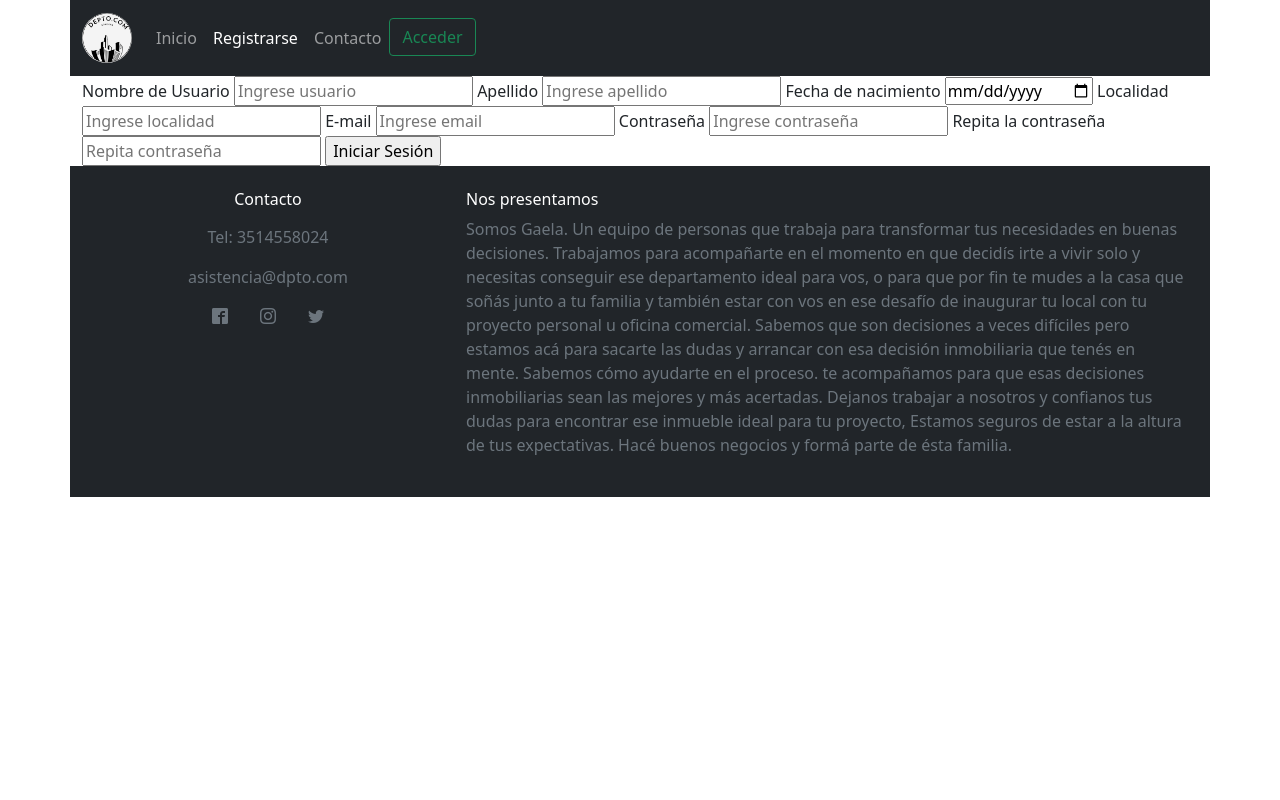
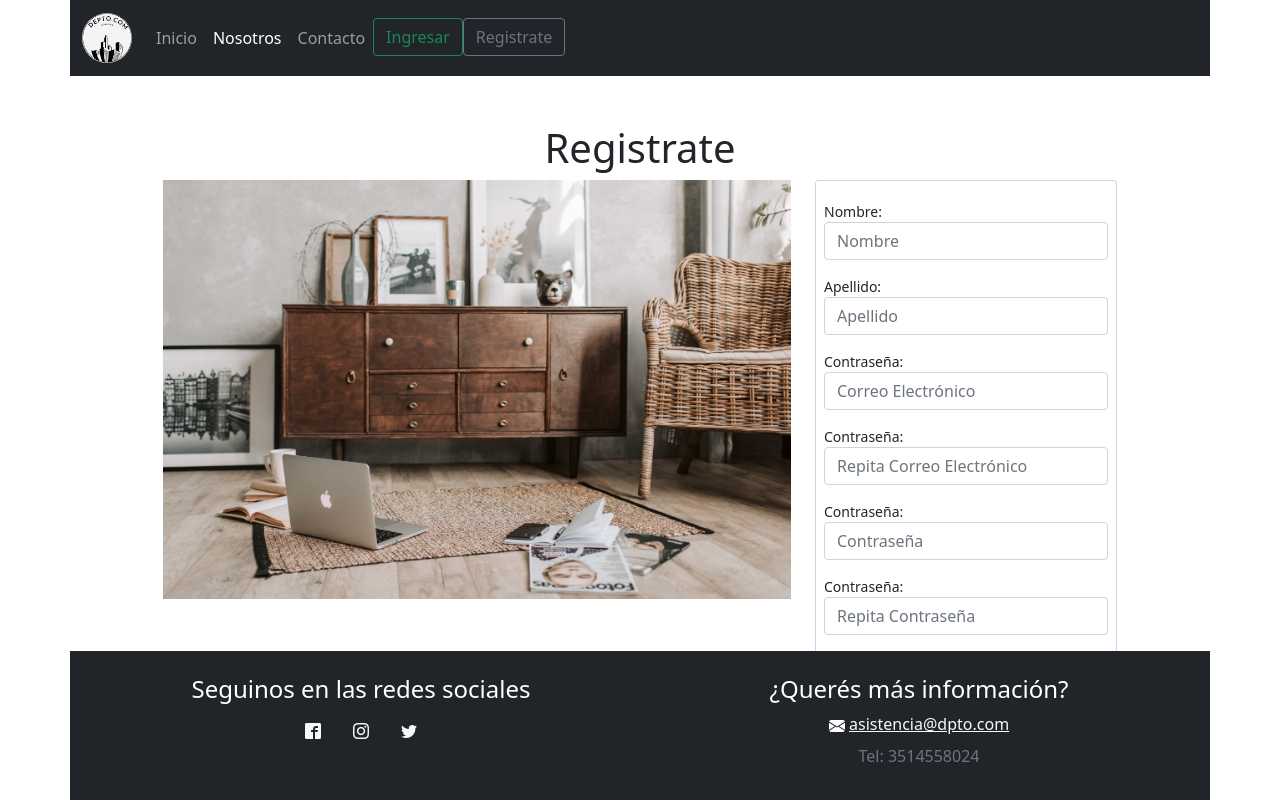
Before and after one commit to PPROF1-2021/a1-g5-dpto-com-gaela, a PHP site: page /pages/register.html in a window 1280 px wide. Run offline with PHP 8.4, Linux system fonts and the light colour scheme; some web fonts are replaced.

Commit message:
se agrega form de registro, contacto, se estila el footer y navbar

```diff
--- a/pages/quienesSomos.html
+++ /dev/null
@@ -1,2 +0,0 @@
-<p class="text-secondary">Somos Gaela. Un equipo de personas que trabaja para transformar tus necesidades en buenas decisiones. Trabajamos para acompañarte en el momento en que decidís irte a vivir solo y necesitas conseguir ese departamento ideal para vos, o para que por fin te mudes a la casa que soñás junto a tu familia y también estar con vos en ese desafío de inaugurar tu local con tu proyecto personal u oficina comercial. Sabemos que son decisiones a veces difíciles pero estamos acá para sacarte las dudas y arrancar con esa decisión inmobiliaria que tenés en mente. Sabemos cómo ayudarte en el proceso. te acompañamos para que esas decisiones inmobiliarias sean las mejores y más acertadas. Dejanos trabajar a nosotros y confianos tus dudas para encontrar ese inmueble ideal para tu proyecto, Estamos seguros de estar a la altura de tus expectativas. Hacé buenos negocios y formá parte de ésta familia.
-</p>
--- a/pages/register.html
+++ b/pages/register.html
@@ -9,13 +9,13 @@
     <link href="https://cdn.jsdelivr.net/npm/bootstrap@5.1.1/dist/css/bootstrap.min.css" rel="stylesheet">
     <link href="css/redes_sociales/style.css" rel="stylesheet">
     <script src="https://cdn.jsdelivr.net/npm/bootstrap@5.1.1/dist/js/bootstrap.bundle.min.js"></script>
-    <title>tudepto.com-registro</title>
+    <title>Registrate</title>
 </head>
 <body>
   <div class="container-md bg-dark">
     <nav class="navbar navbar-expand-sm bg-dark navbar-dark">
-      <a class="navbar-brand" href="index.html">
-        <img src="img/logo_dpto2.png" alt="Logo" style="width:50px;" class="rounded-pill">
+      <a class="navbar-brand" href="../index.html">
+        <img src="../img/logo_dpto2.png" alt="Logo" style="width:50px;" class="rounded-pill">
      </a>
       <button class="navbar-toggler" type="button" data-bs-toggle="collapse" data-bs-target="#menuColapsable">
         <span class="navbar-toggler-icon"></span>
@@ -23,88 +23,89 @@
       <div class="collapse navbar-collapse" id="menuColapsable">
         <ul class="navbar-nav">
           <li class="nav-item">
-            <a class="nav-link" href="index.html">Inicio</a>
+            <a class="nav-link" href="../index.html">Inicio</a>
           </li>
           <li class="nav-item">
-            <a class="nav-link active" href="register.html">Registrarse</a>
+            <a class="nav-link active" href="./nosotros.html">Nosotros</a>
           </li>
           <li class="nav-item">
             <a class="nav-link" href="contacto.html">Contacto</a>
           </li>
           <li class="nav-item">
-              <a class="btn btn-outline-success" href="login.html">Acceder</a>
+              <a class="btn btn-outline-success" href="./login.html">Ingresar</a>
+          </li>
+          <li class="nav-item">
+              <a class="btn btn-outline-secondary" href="./register.html">Registrate</a>
           </li>
         </ul>
       </div>
       </nav>
   </div>
+  <h1 class="col-lg-12 col-xs-12 d-flex justify-content-center mt-5" data-aos="fade-down">Registrate</h1>
+  <section class="row d-flex justify-content-center">
+    <img class="col-lg-6" width="90%" height="90%" src="../img/fondo_buscador.jpg"
+      alt="Imagen de Edificio en el inicio de sesion" data-aos="zoom-out">
+    <div class="col-lg-3 section__p--posicion" data-aos="fade-left">
+      <form class="form-control form-control-sm" >
+        <div class="mb-3 mt-3 ">
+          <label for="nombre">Nombre:</label>
+          <input type="text" class="form-control"placeholder="Nombre">
+        </div>
+        <div class="mb-3 mt-3 ">
+          <label for="apellido">Apellido:</label>
+          <input type="text" class="form-control" id="email" placeholder="Apellido">
+        </div>
+        <div class="mb-3">
+          <label for="email">Contraseña:</label>
+          <input type="email" class="form-control" placeholder="Correo Electrónico">
+        </div>
+        <div class="mb-3">
+          <label>Contraseña:</label>
+          <input type="text" class="form-control" placeholder="Repita Correo Electrónico">
+        </div>
+        <div class="mb-3">
+          <label>Contraseña:</label>
+          <input type="password" class="form-control" placeholder="Contraseña">
+        </div>
+        <div class="mb-3">
+          <label for="pwd">Contraseña:</label>
+          <input type="password" class="form-control" placeholder="Repita Contraseña">
+        </div>
 
-     <section >
-        <div class="container-sm">
-        <form>
-            <!--USUARIO-->
-            <label for="nombre">Nombre de Usuario</label>
-            <input type="text" placeholder="Ingrese usuario" id="nombre">
-
-            <label for="apellido">Apellido</label>
-            <input type="text" placeholder="Ingrese apellido" id="apellido">
-
-            <label for="fecha-nac">Fecha de nacimiento</label>
-            <input type="date" placeholder="Ingrese fecha de nacimiento" id="fecha-nac">
-
-            <label for="localidad">Localidad</label>
-            <input type="text" placeholder="Ingrese localidad" id="localidad">
-
-            <label for="email">E-mail</label>
-            <input type="email" placeholder="Ingrese email" id="email">
-
-
-            <!--CONTRASEÑA-->
-            <label for="contraseña">Contraseña</label>
-            <input type="password" placeholder="Ingrese contraseña" id="contraseña">
-
-            <label for="contraseña-val">Repita la contraseña</label>
-            <input type="password" placeholder="Repita contraseña" id="contraseña-val">
-
-            <input type="submit" value="Iniciar Sesión">
-
-
-
-
+        <button type="submit" class="btn btn-outline-secondary">Registrate</button>
       </form>
     </div>
-
   </section>
      <footer>
-       <div class="container-sm bg-dark text-white p-4">
+        <div class="container-sm bg-dark text-white p-4 fixed-bottom">
           <div class="row">
-           <div class="col-sm-4 text-center">
-             <h6>Contacto</h6>
-               <span class="nav-link text-secondary">Tel: 3514558024</span>
-               <a class="nav-link text-secondary" href="mailto:asistencia@dpto.com">asistencia@dpto.com</a>
+            <div class="col-sm text-center">
+              <h4>Seguinos en las redes sociales</h4>
+
               <ul class="nav justify-content-center">
                 <li class="nav-item">
-
+                  <a class="nav-link text-light" href="https://www.facebook.com/" target="_blank"><span class="icono-facebook2"></span></a>
                 </li>
                 <li class="nav-item">
-
-               </li>
-               <li class="nav-item">
-                 <a class="nav-link text-secondary" href="#"><span class="icono-facebook2"></span></a>
-               </li>
-               <li class="nav-item">
-                 <a class="nav-link text-secondary" href="#"><span class="icono-instagram"></span></a>
+                  <a class="nav-link text-light" href="https://www.instagram.com/" target="_blank"><span class="icono-instagram"></span></a>
                 </li>
                 <li class="nav-item ">
-                 <a class="nav-link text-secondary" href="#"><span class="icono-twitter"></span></a>
+                  <a class="nav-link text-light" href="https://www.twitter.com/" target="_blank"><span class="icono-twitter"></span></a>
                 </li>
               </ul>
             </div>
-           <div class="col-sm-8">
-             <h6>Nos presentamos</h6>
-             <p class="text-secondary">Somos Gaela. Un equipo de personas que trabaja para transformar tus necesidades en buenas decisiones. Trabajamos para acompañarte en el momento en que decidís irte a vivir solo y necesitas conseguir ese departamento ideal para vos, o para que por fin te mudes a la casa que soñás junto a tu familia y también estar con vos en ese desafío de inaugurar tu local con tu proyecto personal u oficina comercial. Sabemos que son decisiones a veces difíciles pero estamos acá para sacarte las dudas y arrancar con esa decisión inmobiliaria que tenés en mente. Sabemos cómo ayudarte en el proceso. te acompañamos para que esas decisiones inmobiliarias sean las mejores y más acertadas. Dejanos trabajar a nosotros y confianos tus dudas para encontrar ese inmueble ideal para tu proyecto, Estamos seguros de estar a la altura de tus expectativas. Hacé buenos negocios y formá parte de ésta familia.
-             </p>
+
+            <div class="col-sm text-center">
+              <h4>¿Querés más información?</h4>
+              <div class="footer__contacto">
+                  <svg xmlns="http://www.w3.org/2000/svg" width="16" height="16" fill="white" class="bi bi-envelope-fill" viewBox="0 0 16 16">
+                      <path d="M.05 3.555A2 2 0 0 1 2 2h12a2 2 0 0 1 1.95 1.555L8 8.414.05 3.555zM0 4.697v7.104l5.803-3.558L0 4.697zM6.761 8.83l-6.57 4.027A2 2 0 0 0 2 14h12a2 2 0 0 0 1.808-1.144l-6.57-4.027L8 9.586l-1.239-.757zm3.436-.586L16 11.801V4.697l-5.803 3.546z"/>
+                  </svg>
+                  <a class=" text-light" href="mailto:asistencia@dpto.com"><span>asistencia@dpto.com</span></a>
+                  <span class="nav-link text-secondary">Tel: 3514558024</span>
               </div>
+          </div>
+
           </div>
         </div>
       </footer>
```
Also changed, not shown: css/style.css (+5 -2 lines), index.html (+23 -20 lines), pages/contacto.html (+67 -53 lines), pages/nosotros.html (added, +51 -0 lines). Lines whose indentation alone changed are shown as unchanged.
